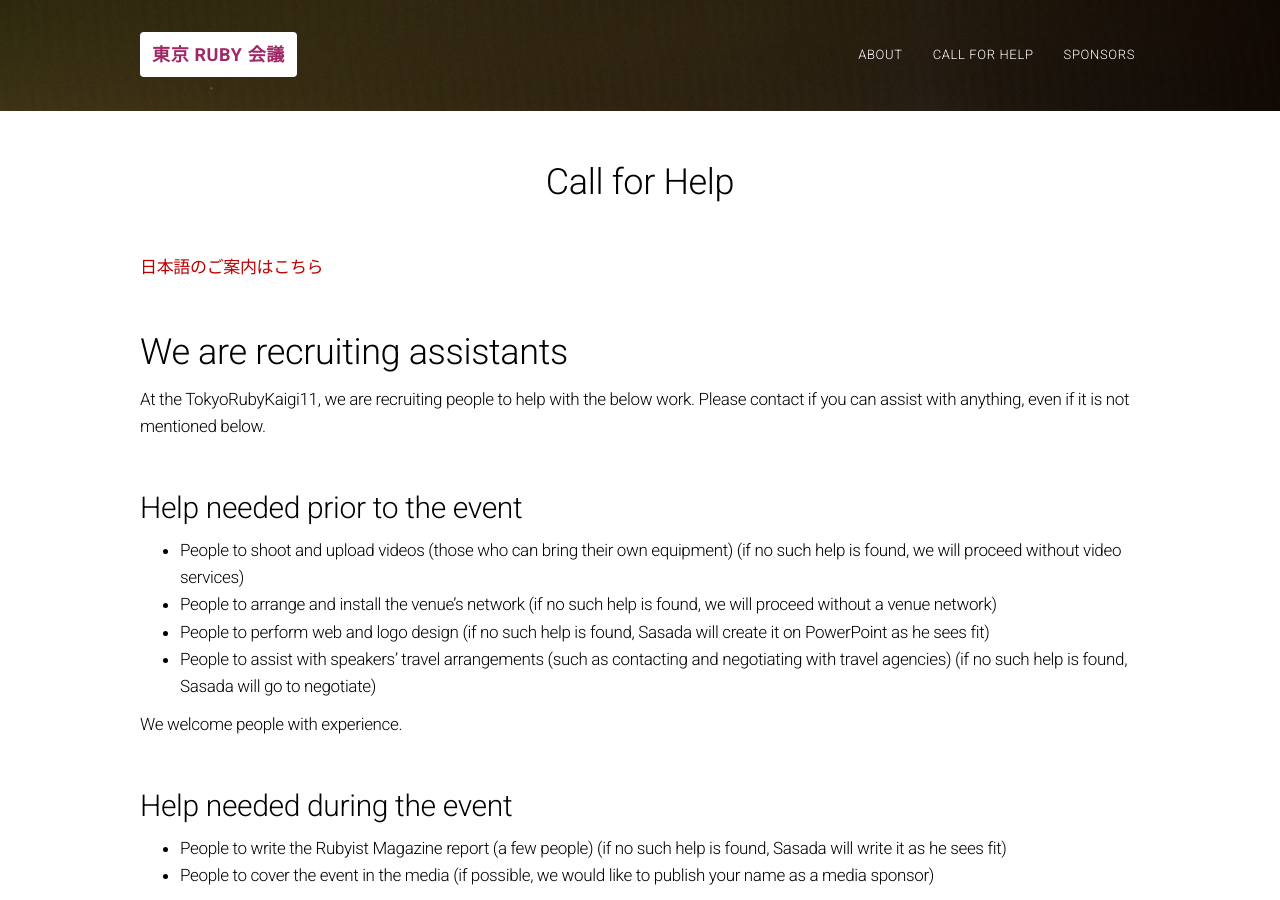
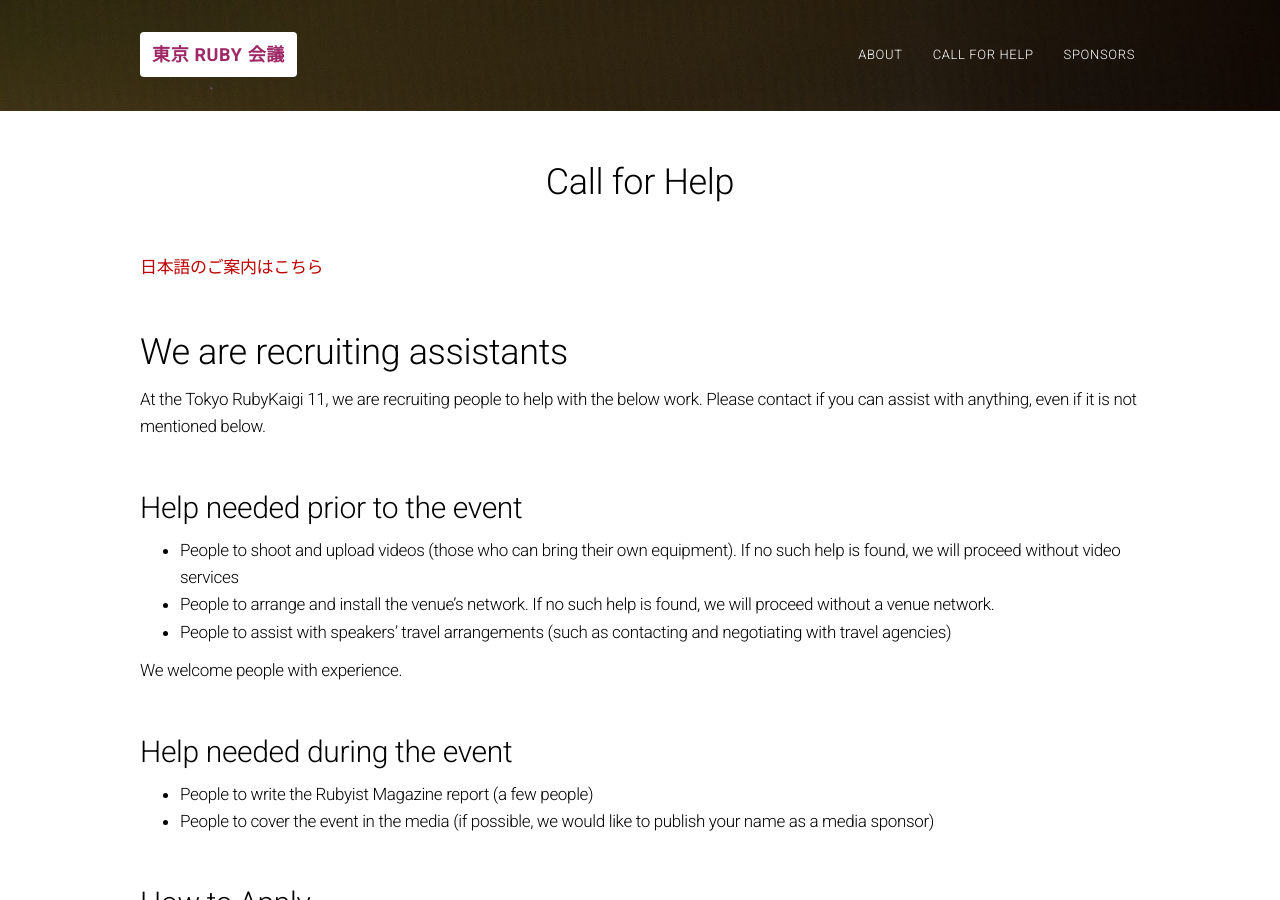
Before and after one commit to ko1/tokyo11, a Jekyll site: the page built from cfh.md, in a window 1280 px wide and 900 px high. Built offline with Jekyll 4.4.1, drawn with Linux system fonts in a browser that asks for light colours.

Commit message:
Update call for help

```diff
--- a/cfh.md
+++ b/cfh.md
@@ -8,22 +8,20 @@ permalink: /cfh/
 
 # We are recruiting assistants
 
-At the TokyoRubyKaigi11, we are recruiting people to help with the below work. Please contact if you can assist with anything, even if it is not mentioned below.
+At the Tokyo RubyKaigi 11, we are recruiting people to help with the below work. Please contact if you can assist with anything, even if it is not mentioned below.
 
 ## Help needed prior to the event
 
- * People to shoot and upload videos (those who can bring their own equipment) (if no such help is found, we will proceed without video services)
- * People to arrange and install the venue's network (if no such help is found, we will proceed without a venue network)
- * People to perform web and logo design (if no such help is found, Sasada will create it on PowerPoint as he sees fit)
- * People to assist with speakers' travel arrangements (such as contacting and negotiating with travel agencies) (if no such help is found, Sasada will go to negotiate)
+ * People to shoot and upload videos (those who can bring their own equipment). If no such help is found, we will proceed without video services
+ * People to arrange and install the venue's network. If no such help is found, we will proceed without a venue network.
+ * People to assist with speakers' travel arrangements (such as contacting and negotiating with travel agencies)
 
 We welcome people with experience.
 
 ## Help needed during the event
 
- * People to write the Rubyist Magazine report (a few people) (if no such help is found, Sasada will write it as he sees fit)
+ * People to write the Rubyist Magazine report (a few people)
  * People to cover the event in the media (if possible, we would like to publish your name as a media sponsor)
-
 
 ## How to Apply
 
```
